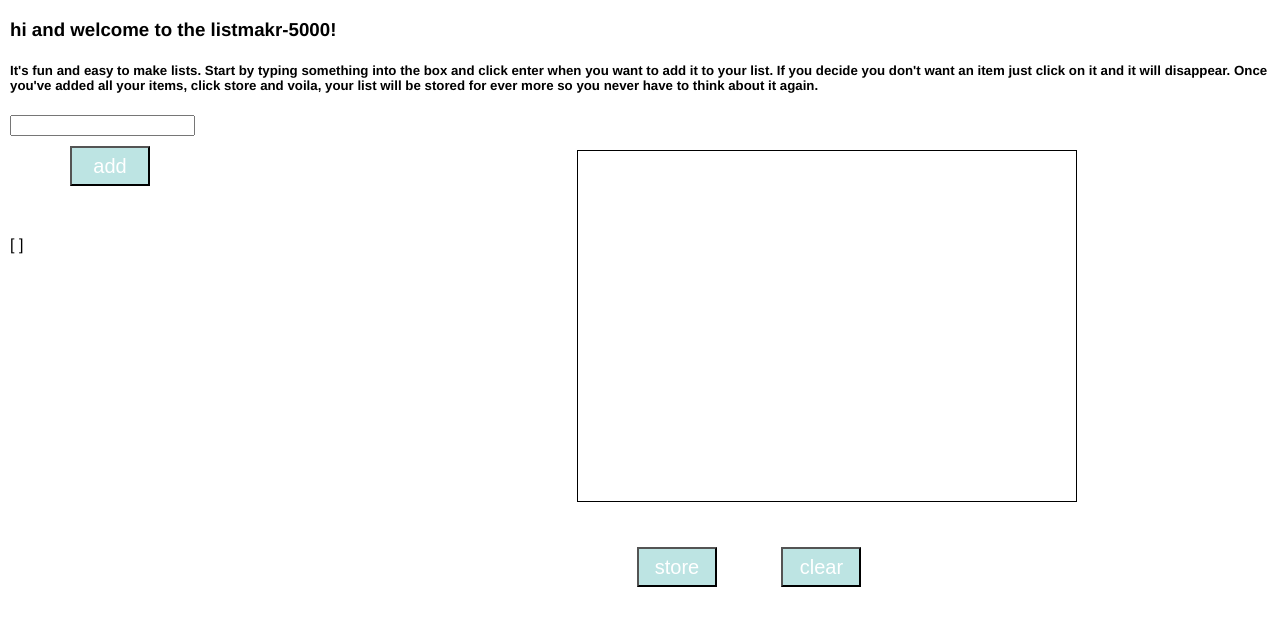
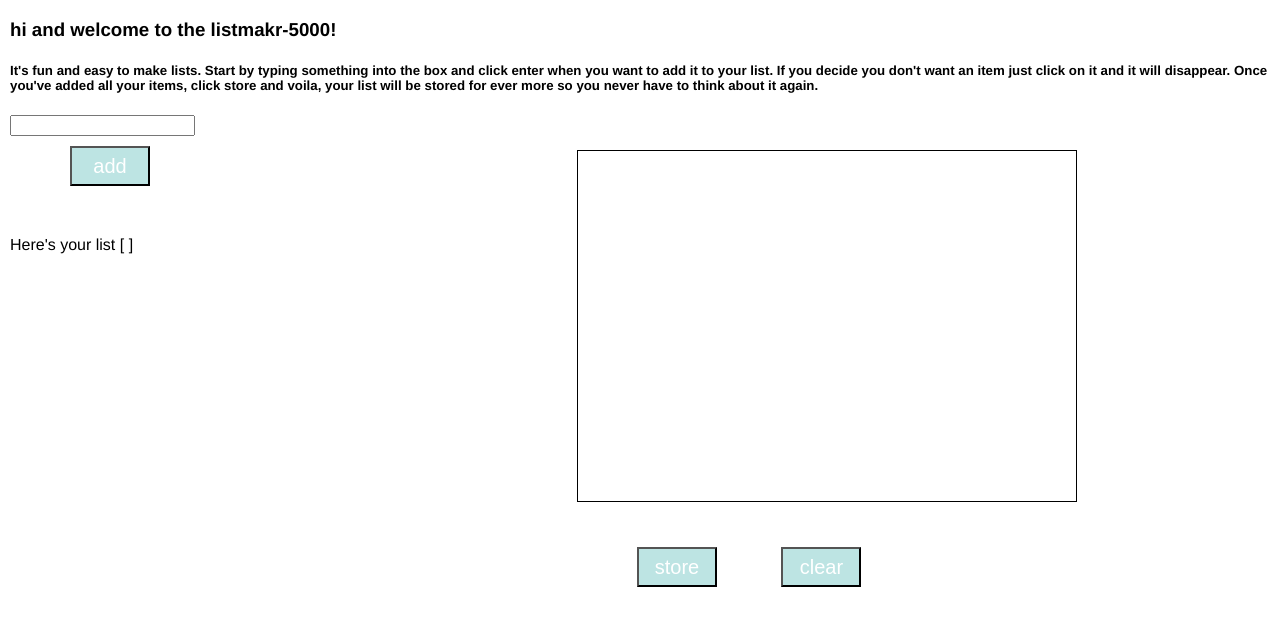
Before and after one commit to victoriaj1003/form_component, a plain HTML site: page index.html in a window 1280 px wide. Both pictures are taken after a click on the button "store". Drawn offline with Linux system fonts and the light colour scheme.

Commit message:
added display of array

```diff
--- a/main.js
+++ b/main.js
@@ -26,7 +26,7 @@ function makeArrays() {
 	    console.log(arrValue);
 	    theArray.push(arrValue);
 	    console.log(theArray);
-	    document.getElementById("displayArray").innerHTML = ("[ " + theArray + " ]");
+	    document.getElementById("displayArray").innerHTML = ("Here's your list " + "[ " + theArray + " ]");
 	}
 }
 
```
Also changed, not shown: index.html (+5 -1 lines).
